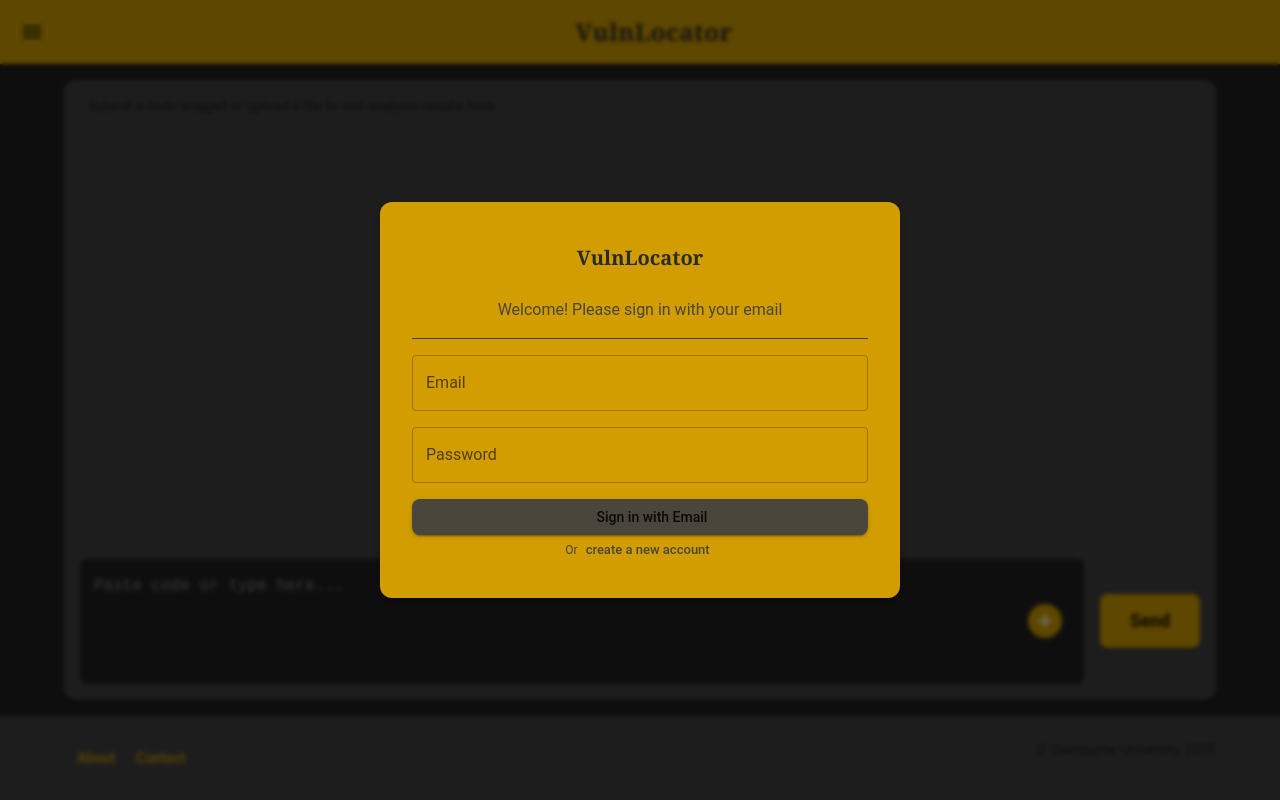
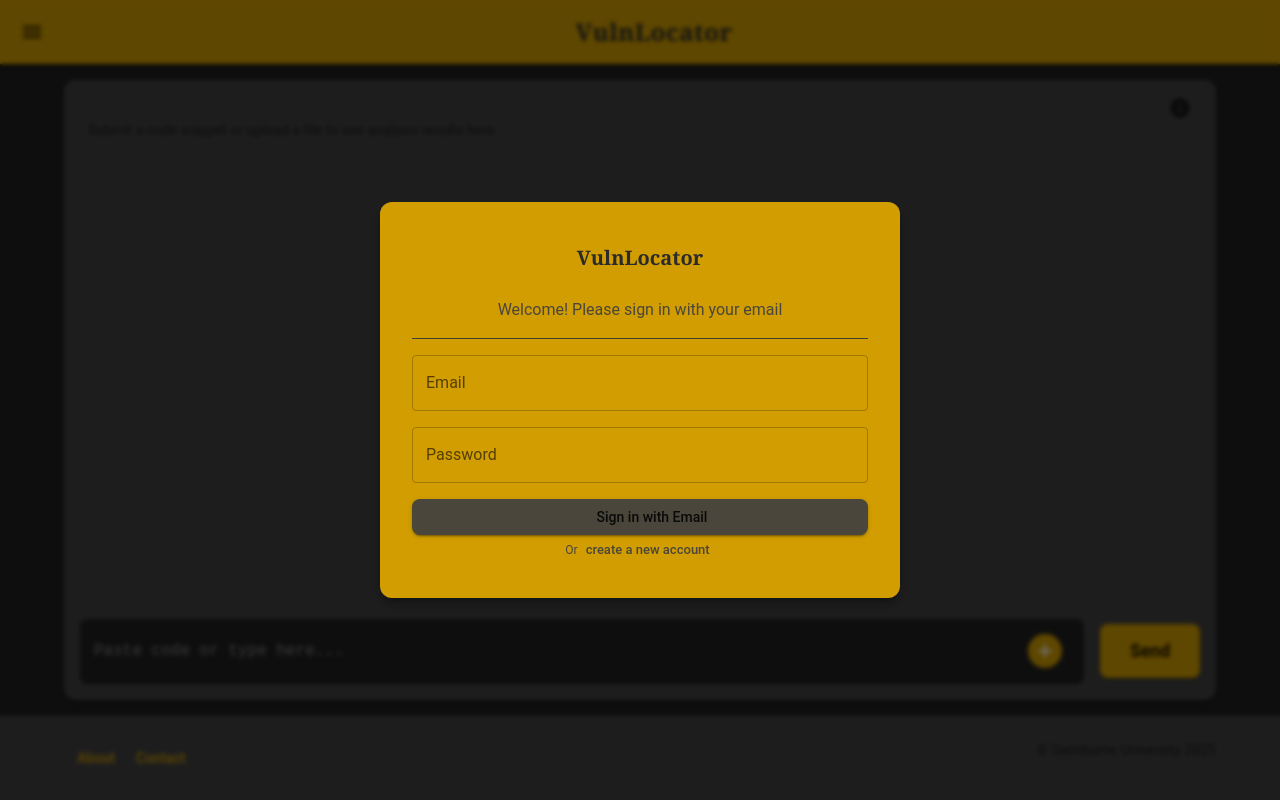
Before and after one commit to 104838522/2025-HS2-COS30049-CTIP-Session12-Group8, a React (Create React App) app in the folder frontend/: page / in a window 1280 px wide. Built offline with nearby package versions, Linux system fonts and the light colour scheme; some icons are missing.

Commit message:
UI change to analysis page

```diff
--- a/frontend/src/App.js
+++ b/frontend/src/App.js
@@ -5,7 +5,7 @@ import {
   Drawer, List, ListItem, ListItemIcon, ListItemText, IconButton,
   TextField, Snackbar, Alert, Dialog, DialogTitle, DialogContent,
   DialogContentText, DialogActions, CircularProgress, LinearProgress,
-  Divider, InputAdornment
+  Divider, InputAdornment, Tooltip
 } from "@mui/material";
 import {
   Menu as MenuIcon,
@@ -360,6 +360,12 @@ function App() {
                 {loading && <LinearProgress color="secondary" sx={{ mb: 1 }} />}
 
                 <Box sx={{ flex: 1, overflowY: "auto", px: 1 }}>
+                  <Box sx={{ display: "flex", justifyContent: "flex-end" }}>
+                    {/* TODO! */}
+                    <Tooltip title="FILL IN WITH INFO ABOUT HOW IT WORKS">
+                      <InfoIcon sx={{ color: "text.secondary" }} />
+                    </Tooltip>
+                  </Box>
                   {/* ===== Analysis Result Area =====*/}
                   {analysisResult ? (
                     <Box sx={{ mt: 3 }}>
@@ -449,7 +455,7 @@ function App() {
                       }
                     }}
                     multiline
-                    minRows={4}
+                    minRows={1}
                     maxRows={12}
                     sx={{
                       bgcolor: darkMode ? "grey.900" : "white",
```
